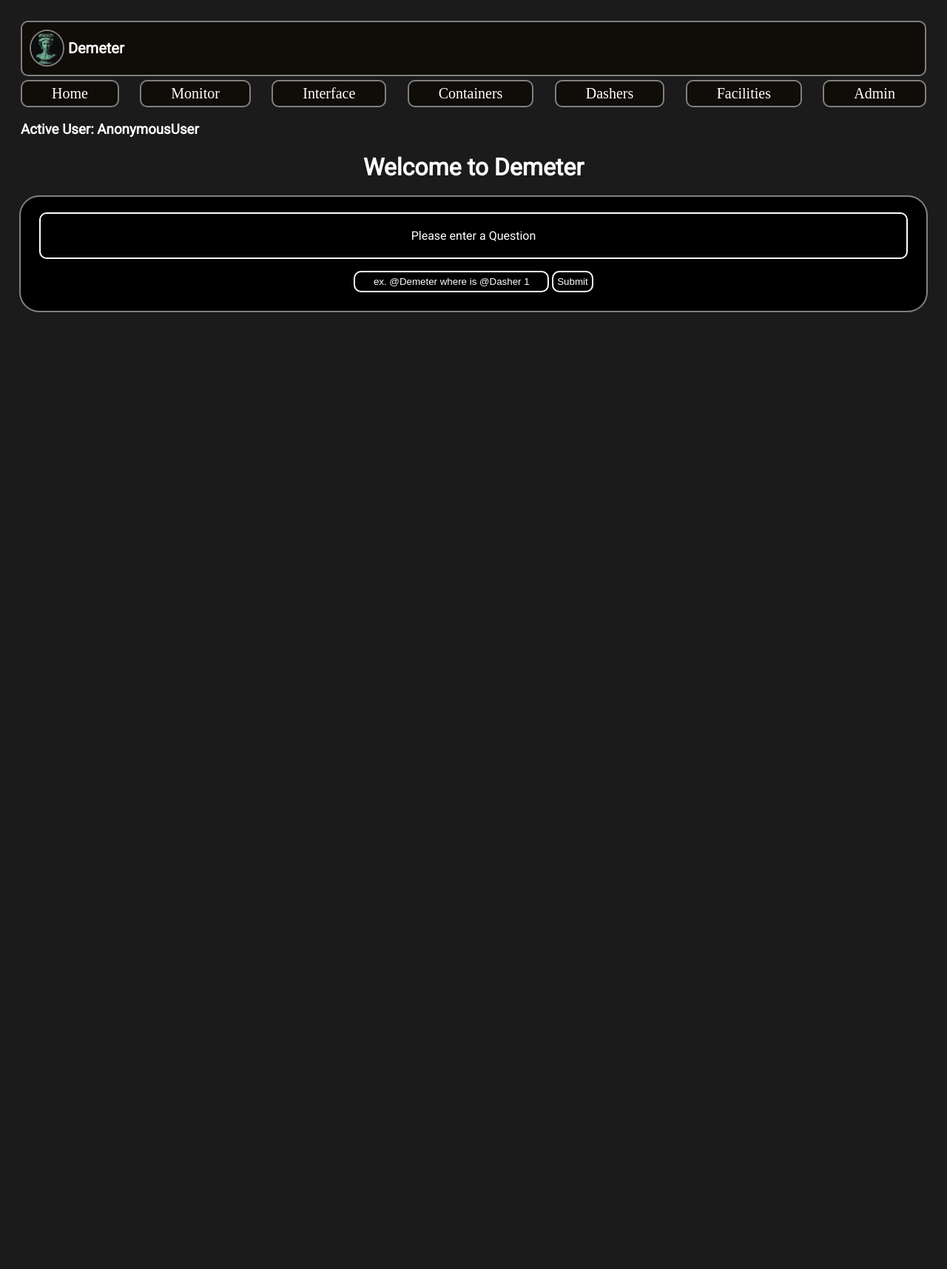
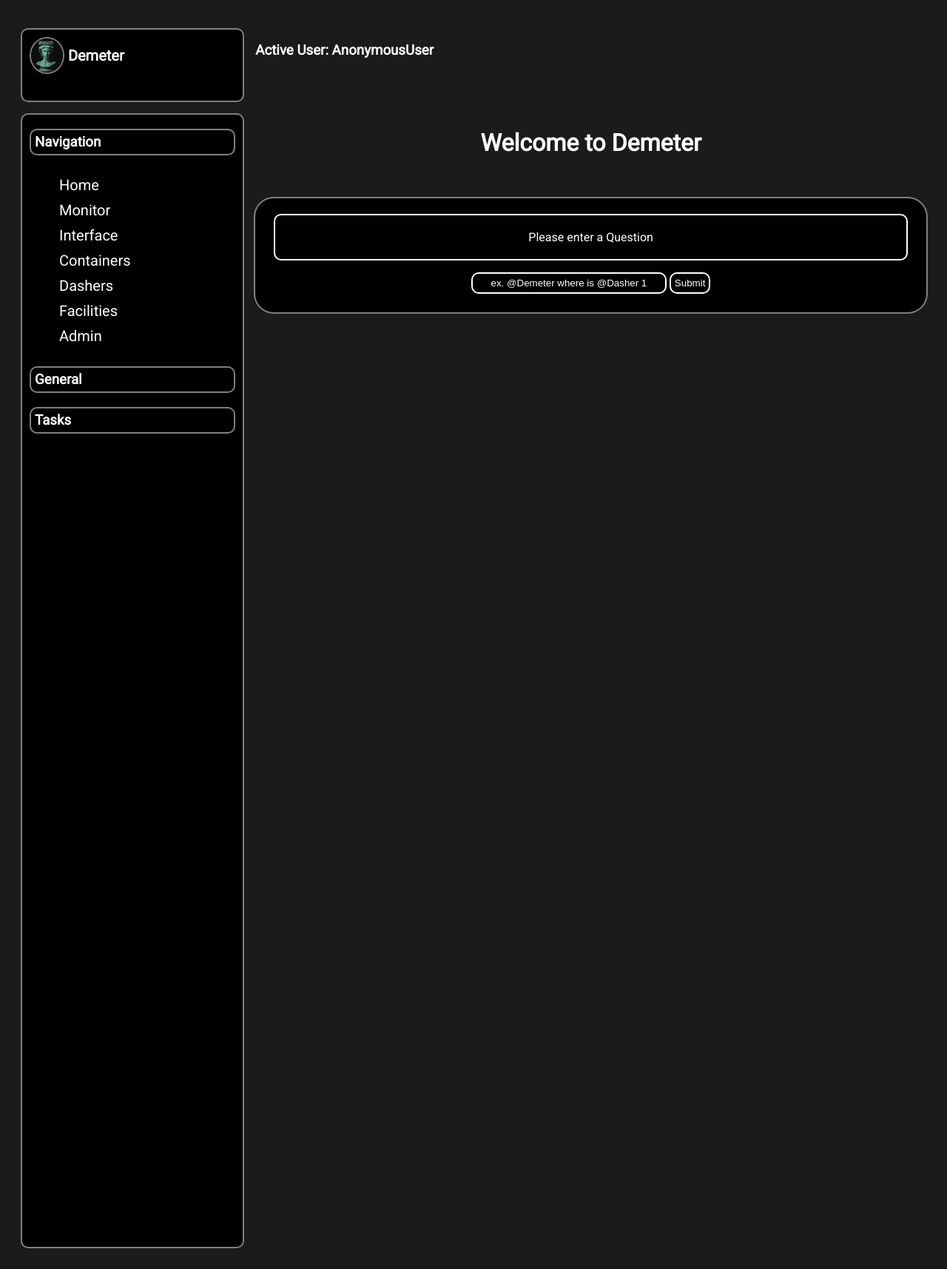
Before and after one commit to patteg21/Demeter, a Django app: page / in a window 1280 px wide. Shown: the whole page at 74% size. Before the commit the page ends 422 px from the top, so only its background shows below. Run offline with Django 4.2, Linux system fonts and the light colour scheme; some web fonts are replaced.

Commit message:
frontend refresher

```diff
--- /dev/null
+++ b/demeter/inhabitant/static/css/base.css
@@ -0,0 +1,100 @@
+.body{
+    background-color: #1b1b1b;
+    font-family: 'Roboto', sans-serif;
+
+    color: white;
+    padding: 20px;
+}
+
+.layout-wrapper {
+    display: grid;
+    grid-template-columns: 1fr 3fr;
+    grid-gap: 15px;
+    grid-auto-rows: minmax(100px, auto);
+    padding-top: 10px;
+}
+
+
+.demeter-nav{
+    background-color: black;
+    border-radius: 10px;
+    padding: 10px;
+    align-items: center;
+    box-sizing: content-box;
+    border: 2px solid gray;
+
+}
+
+.demeter-figure{
+    padding: 10px;
+    border: 2px solid gray;
+    background-color: black;
+    border-radius: 10px 10px 10px 10px;
+    display: flex;
+    grid-row: 1;
+    grid-column: 1;
+}
+
+.demeter-figure > img{
+    box-sizing: border-box;
+    border-radius: 50%;
+    border: 2px solid gray;
+    height: 50px;
+}
+
+.demeter-figure > h1{
+    padding-left: 5px;
+    text-align: left;
+    font-size: 20px;
+}
+
+
+.nav-area{
+    padding: 0px 10px 0px 10px;
+    border: 2px solid gray;
+    background-color: black;
+    border-radius: 10px;
+    grid-row: 2 / 15;
+    grid-column: 1;
+}
+
+.nav-area > h3{
+    padding: 5px;
+    border:2px solid gray;
+    border-radius: 10px;
+}
+
+.nav-list{
+    border-radius: 10px;
+    font-size: 20px;
+    padding: 5px 40px 5px 40px;
+    margin: 0%;
+    list-style: none;
+
+    text-decoration: none;
+    overflow: hidden;
+
+    color: white;
+}
+
+.nav-list > li{
+    padding: 5px 0px 5px 0px;
+    margin: 0%;
+    list-style: none;
+}
+
+.nav-list > li > a{
+    color: white;
+    text-decoration: none;
+}
+
+
+@media (max-width: 1000px) {
+    .nav-list > li > a {
+        padding: 5px;
+    }
+}
+
+.nav-list > li > a:hover {
+    color: gray;
+  }
--- a/demeter/inhabitant/static/css/home.css
+++ b/demeter/inhabitant/static/css/home.css
@@ -1,5 +1,10 @@
 #welcome-header{
     text-align: center;
+}
+
+.wrapper-demeter{
+    grid-row: 3;
+    grid-column: 2;
 }
 
 .demeter-chat{
--- a/demeter/inhabitant/static/css/style.css
+++ /dev/null
@@ -1,66 +0,0 @@
-.body{
-    background-color: #1b1b1b;
-    font-family: 'Roboto', sans-serif;
-
-    color: white;
-    padding: 20px;
-}
-
-.demeter-figure{
-    background-color: #100c08;
-    padding:10px;
-    border-radius: 10px 10px 10px 10px;
-    display: flex;
-    align-items: center;
-    box-sizing: content-box;
-    border: 2px solid gray;
-
-}
-
-.demeter-figure > img{
-    box-sizing: border-box;
-    border-radius: 50%;
-    border: 2px solid gray;
-    height: 50px;
-}
-
-#temp-headline{
-    padding-left: 5px;
-    text-align: left;
-    font-size: 20px;
-}
-
-.nav-bar{
-    padding-top: 5px;
-    font-family: 'Times New Roman', Times, serif;
-    display: flex;
-    justify-content: space-between;
-    align-items: center;
-    box-sizing: border-box;
-}
-
-.nav-bar > a{
-    border-radius: 10px;
-    font-size: 20px;
-    display: inline;
-    text-align: center;
-    padding: 5px 40px 5px 40px;
-
-    background-color: #100c08;
-    border: 2px solid gray;
-
-    text-decoration: none;
-    overflow: hidden;
-    align-self: center;
-    color: white;
-}
-
-@media (max-width: 1000px) {
-    .nav-bar > a {
-        padding: 5px;
-    }
-}
-
-.nav-bar > a:hover {
-    color: gray;
-  }
--- a/demeter/inhabitant/templates/inhabitant/base.html
+++ b/demeter/inhabitant/templates/inhabitant/base.html
@@ -10,33 +10,36 @@
     <link rel="preconnect" href="https://fonts.gstatic.com" crossorigin>
     <link href="https://fonts.googleapis.com/css2?family=Bebas+Neue&family=Borel&family=Hind+Siliguri&family=Roboto&family=Source+Code+Pro&display=swap" rel="stylesheet">
     {% load static %}
-    <link rel="stylesheet" type="text/css" href="{% static 'css/style.css' %}">
+    <link rel="stylesheet" type="text/css" href="{% static 'css/base.css' %}">
 </head>
 
 <body class="body">
-<div class="demeter-figure">
-    <img alt="dem" src="{% static 'img/demeter-Img.png' %}">
-    <h1 id="temp-headline">Demeter</h1>
-</div>
-    <nav class="nav-bar">
-        <a href="{% url 'home' %}">Home</a>
-        <a href="{% url 'monitor' %}">Monitor</a>
-        <a href="{% url 'interface' %}">Interface</a>
-        <a href="{% url 'containers' %}">Containers</a>
-        <a href="{% url 'dashers' %}">Dashers</a>
-        <a href="{% url 'facilities' %}">Facilities</a>
-        <a href="{% url 'admin:index' %}">Admin</a>
-    </nav>
+<div class="layout-wrapper">
+    <div class="demeter-figure">
+        <img alt="dem" src="{% static 'img/demeter-Img.png' %}">
+        <h1>Demeter</h1>
+    </div>
+
+
+    <div class="nav-area">
+        <h3>Navigation</h3>
+        <ul class="nav-list">
+            <li><a href="{% url 'home' %}">Home</a></li>
+            <li><a href="{% url 'monitor' %}">Monitor</a></li>
+            <li><a href="{% url 'interface' %}">Interface</a></li>
+            <li><a href="{% url 'containers' %}">Containers</a></li>
+            <li><a href="{% url 'dashers' %}">Dashers</a></li>
+            <li><a href="{% url 'facilities' %}">Facilities</a></li>
+            <li><a href="{% url 'admin:index' %}">Admin</a></li>
+        </ul>
+        <h3>General</h3>
+        <h3>Tasks</h3>
+    </div>
     <h3>Active User: {{ user }}</h3>
     {% block body %}
-    <h1>YESSS</h1>
-
-
-
-
 
 
     {% endblock body %}
-
+</div>
 </body>
 </html>
--- a/demeter/inhabitant/templates/inhabitant/home.html
+++ b/demeter/inhabitant/templates/inhabitant/home.html
@@ -4,6 +4,7 @@
 {% load static %}
 <link rel="stylesheet" type="text/css" href="{% static 'css/home.css' %}">
 <h1 id="welcome-header">Welcome to Demeter</h1>
+<div class="wrapper-demeter">
     <div class="demeter-chat">
 
         <p id="demeter-output">
@@ -18,6 +19,7 @@
             </form>
         </div>
     </div>
+</div>
 
 
 
```
Lines whose indentation alone changed are shown as unchanged.
